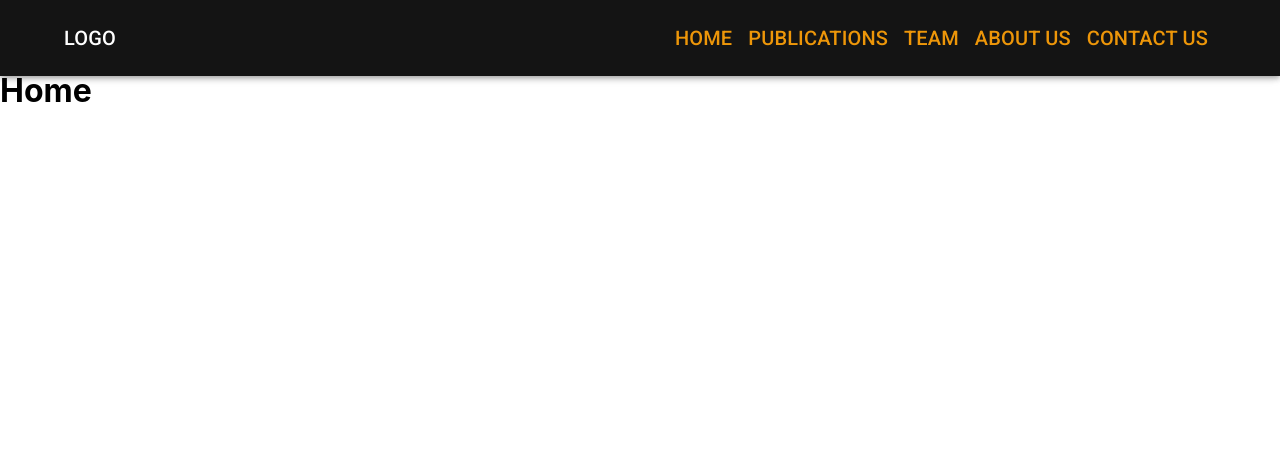
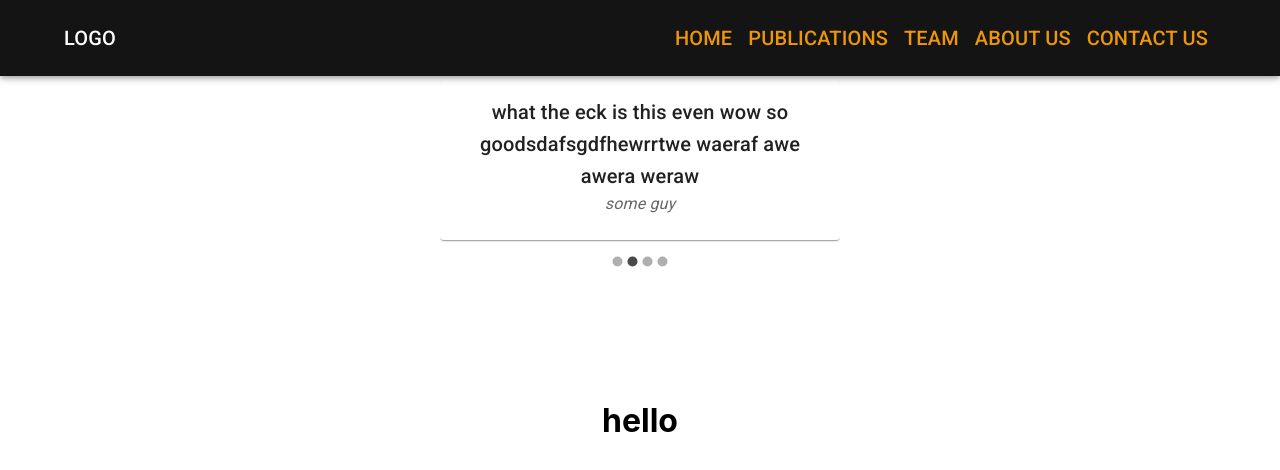
Before and after one commit to justo202/vampire-website, a React (Create React App) app: page / in a window 1280 px wide. Shown: the top 470 px of the page. Built offline with nearby package versions, Linux system fonts and the light colour scheme.

Commit message:
Testimonials added

```diff
--- a/package.json
+++ b/package.json
@@ -13,6 +13,7 @@
     "@testing-library/user-event": "^12.1.10",
     "react": "^17.0.2",
     "react-dom": "^17.0.2",
+    "react-material-ui-carousel": "^3.1.1",
     "react-router-dom": "^6.2.1",
     "react-scripts": "^4.0.3",
     "styled-components": "^5.3.3",
--- a/public/index.html
+++ b/public/index.html
@@ -28,7 +28,8 @@
   rel="stylesheet"
   href="https://fonts.googleapis.com/css?family=Roboto:300,400,500,700&display=swap"
 />
-    <title>Vampire</title>
+    <title>Vampire
+</title>
   </head>
   <body>
     <noscript>You need to enable JavaScript to run this app.</noscript>
--- a/src/components/NavbarComponent.js
+++ b/src/components/NavbarComponent.js
@@ -9,7 +9,7 @@ import { makeStyles } from "@mui/styles";
 const useStyles = makeStyles(() => {
   return {
     toolbarHeigh: {
-      padding: '25px'
+      padding: '40px'
     },
     navLinks: {
       textDecoration: 'none',
--- /dev/null
+++ b/src/components/TestimonialsComponent.js
@@ -0,0 +1,76 @@
+import React from "react";
+import Carousel from 'react-material-ui-carousel'
+import { Paper, Typography, Card, CardContent } from "@mui/material";
+import { makeStyles } from "@mui/styles";
+import { width } from "@mui/system";
+
+const useStyles = makeStyles(() => {
+    return {
+        slides: {
+            width: "400px",
+            height: "300px"
+
+        },
+        slide: {
+            height: "300px",
+            width: "100%"
+        }
+    }
+})
+
+const Testimonial = (props) => {
+
+    return(
+        <Card sx={{ minHeight: "150px" }}>
+        <CardContent>
+          <Typography variant="h6" component="div"
+          align="center">
+          {props.description}
+          </Typography>
+          <Typography sx={{ fontStyle: "italic"}} color="text.secondary"
+          align="center"
+          >
+            {props.name}
+          </Typography>
+        </CardContent>
+      </Card>
+
+    );
+
+
+}
+
+
+const Testimonials = () => {
+    const styles = useStyles();
+    const testimonialInfo = [
+        {
+            description: "this is a very good websites yesyesawerawe awerawefaweawe rawera werawer awera",
+            name: "its me"
+        },
+        {
+            description: "what the eck is this even wow so goodsdafsgdfhewrrtwe waeraf awe awera weraw",
+            name: "some guy"
+        },
+        {
+            description: "i cant believe this workser awera weraw erawe rawer awer awer awerawe rawer awerawerawer awera werwae rawer",
+            name: "who"
+        },
+        {
+            description: "they were really good to work with and im happy that everything went well, cant wait to work with them again in the futurewe rawer awer awerawerasdfawe",
+            name: "person"
+        }
+    ]
+
+    return (
+        <Carousel className={styles.slides} >
+
+            {testimonialInfo.map(testimonial => <Testimonial description={testimonial.description} name={testimonial.name}/>)}
+
+
+        </Carousel>
+    )
+
+}
+
+export default Testimonials;
--- a/src/pages/HomePage.js
+++ b/src/pages/HomePage.js
@@ -1,11 +1,19 @@
 import React from "react";
+import { Grid } from "@mui/material";
+
+import Testimonials from "../components/TestimonialsComponent";
 
 const Home = () => {
 
     return(
-        <div>
-        <h1> Home</h1>
-        </div>
+        <Grid container direction={"column"} alignItems={"center"}>
+            <Grid item xs={12}>
+            <Testimonials />
+            </Grid>
+            <Grid item>
+                <h1>hello</h1>
+            </Grid>
+        </Grid>
     );
 
 }
```
Also changed, not shown: 2 other files (tests, documents, lock files or other folders).
